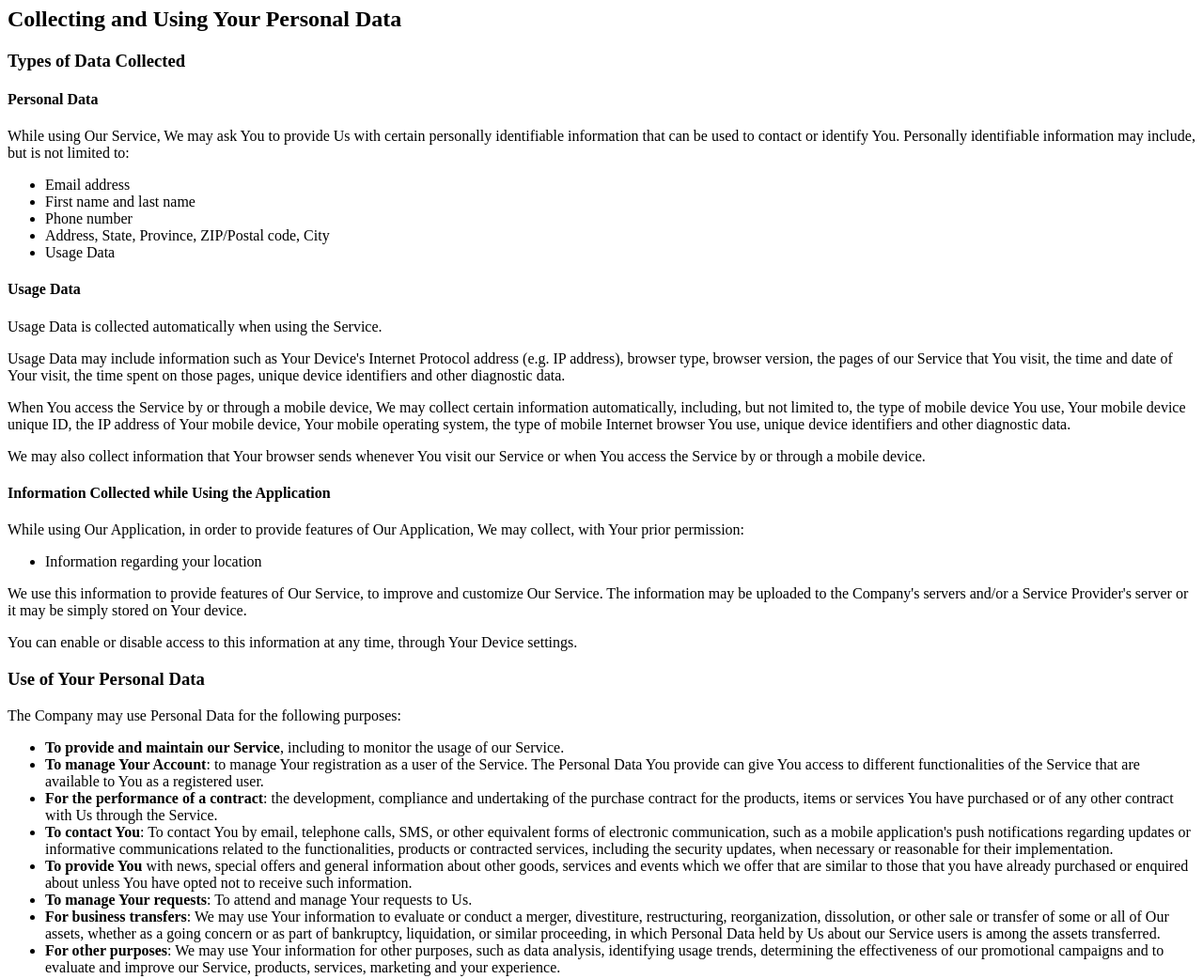
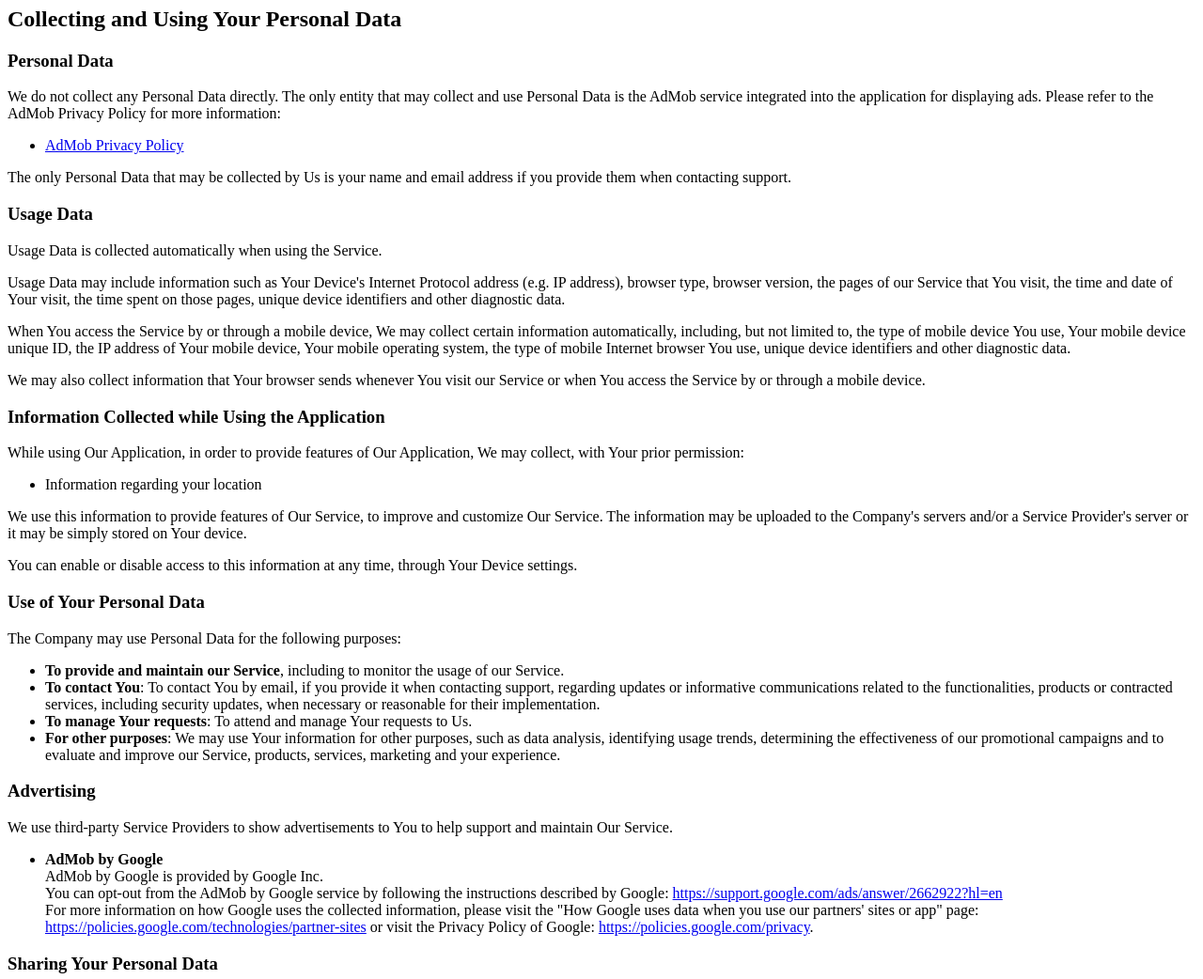
Before and after one commit to makseemoff/otobus.go, a plain HTML site: page privacy-policy/index.html in a window 1280 px wide. Shown: the part 760-1802 px from the top of the page at 94% size. Drawn offline with Linux system fonts and the light colour scheme; a web font is replaced by a local one.

Commit message:
privacy-policy has been updated

```diff
--- a/privacy-policy/index.html
+++ b/privacy-policy/index.html
@@ -14,7 +14,7 @@
         </header>
         <main>
             <h1>Privacy Policy</h1>
-            <p>Last updated: August 02, 2024</p>
+            <p>Last updated: August 07, 2024</p>
 
             <p>This Privacy Policy describes Our policies and procedures on the collection, use and disclosure of Your information when You use the Service and tells You about Your privacy rights and how the law protects You.</p>
             <p>We use Your Personal data to provide and improve the Service. By using the Service, You agree to the collection and use of information in accordance with this Privacy Policy.</p>
@@ -41,25 +41,20 @@
 
             <h2>Collecting and Using Your Personal Data</h2>
 
-            <h3>Types of Data Collected</h3>
+            <h3>Personal Data</h3>
+            <p>We do not collect any Personal Data directly. The only entity that may collect and use Personal Data is the AdMob service integrated into the application for displaying ads. Please refer to the AdMob Privacy Policy for more information:</p>
+            <ul>
+                <li><a href="https://policies.google.com/privacy">AdMob Privacy Policy</a></li>
+            </ul>
+            <p>The only Personal Data that may be collected by Us is your name and email address if you provide them when contacting support.</p>
 
-            <h4>Personal Data</h4>
-            <p>While using Our Service, We may ask You to provide Us with certain personally identifiable information that can be used to contact or identify You. Personally identifiable information may include, but is not limited to:</p>
-            <ul>
-                <li>Email address</li>
-                <li>First name and last name</li>
-                <li>Phone number</li>
-                <li>Address, State, Province, ZIP/Postal code, City</li>
-                <li>Usage Data</li>
-            </ul>
-
-            <h4>Usage Data</h4>
+            <h3>Usage Data</h3>
             <p>Usage Data is collected automatically when using the Service.</p>
             <p>Usage Data may include information such as Your Device's Internet Protocol address (e.g. IP address), browser type, browser version, the pages of our Service that You visit, the time and date of Your visit, the time spent on those pages, unique device identifiers and other diagnostic data.</p>
             <p>When You access the Service by or through a mobile device, We may collect certain information automatically, including, but not limited to, the type of mobile device You use, Your mobile device unique ID, the IP address of Your mobile device, Your mobile operating system, the type of mobile Internet browser You use, unique device identifiers and other diagnostic data.</p>
             <p>We may also collect information that Your browser sends whenever You visit our Service or when You access the Service by or through a mobile device.</p>
 
-            <h4>Information Collected while Using the Application</h4>
+            <h3>Information Collected while Using the Application</h3>
             <p>While using Our Application, in order to provide features of Our Application, We may collect, with Your prior permission:</p>
             <ul>
                 <li>Information regarding your location</li>
@@ -72,12 +67,8 @@
             <p>The Company may use Personal Data for the following purposes:</p>
             <ul>
                 <li><strong>To provide and maintain our Service</strong>, including to monitor the usage of our Service.</li>
-                <li><strong>To manage Your Account</strong>: to manage Your registration as a user of the Service. The Personal Data You provide can give You access to different functionalities of the Service that are available to You as a registered user.</li>
-                <li><strong>For the performance of a contract</strong>: the development, compliance and undertaking of the purchase contract for the products, items or services You have purchased or of any other contract with Us through the Service.</li>
-                <li><strong>To contact You</strong>: To contact You by email, telephone calls, SMS, or other equivalent forms of electronic communication, such as a mobile application's push notifications regarding updates or informative communications related to the functionalities, products or contracted services, including the security updates, when necessary or reasonable for their implementation.</li>
-                <li><strong>To provide You</strong> with news, special offers and general information about other goods, services and events which we offer that are similar to those that you have already purchased or enquired about unless You have opted not to receive such information.</li>
+                <li><strong>To contact You</strong>: To contact You by email, if you provide it when contacting support, regarding updates or informative communications related to the functionalities, products or contracted services, including security updates, when necessary or reasonable for their implementation.</li>
                 <li><strong>To manage Your requests</strong>: To attend and manage Your requests to Us.</li>
-                <li><strong>For business transfers</strong>: We may use Your information to evaluate or conduct a merger, divestiture, restructuring, reorganization, dissolution, or other sale or transfer of some or all of Our assets, whether as a going concern or as part of bankruptcy, liquidation, or similar proceeding, in which Personal Data held by Us about our Service users is among the assets transferred.</li>
                 <li><strong>For other purposes</strong>: We may use Your information for other purposes, such as data analysis, identifying usage trends, determining the effectiveness of our promotional campaigns and to evaluate and improve our Service, products, services, marketing and your experience.</li>
             </ul>
 
```
